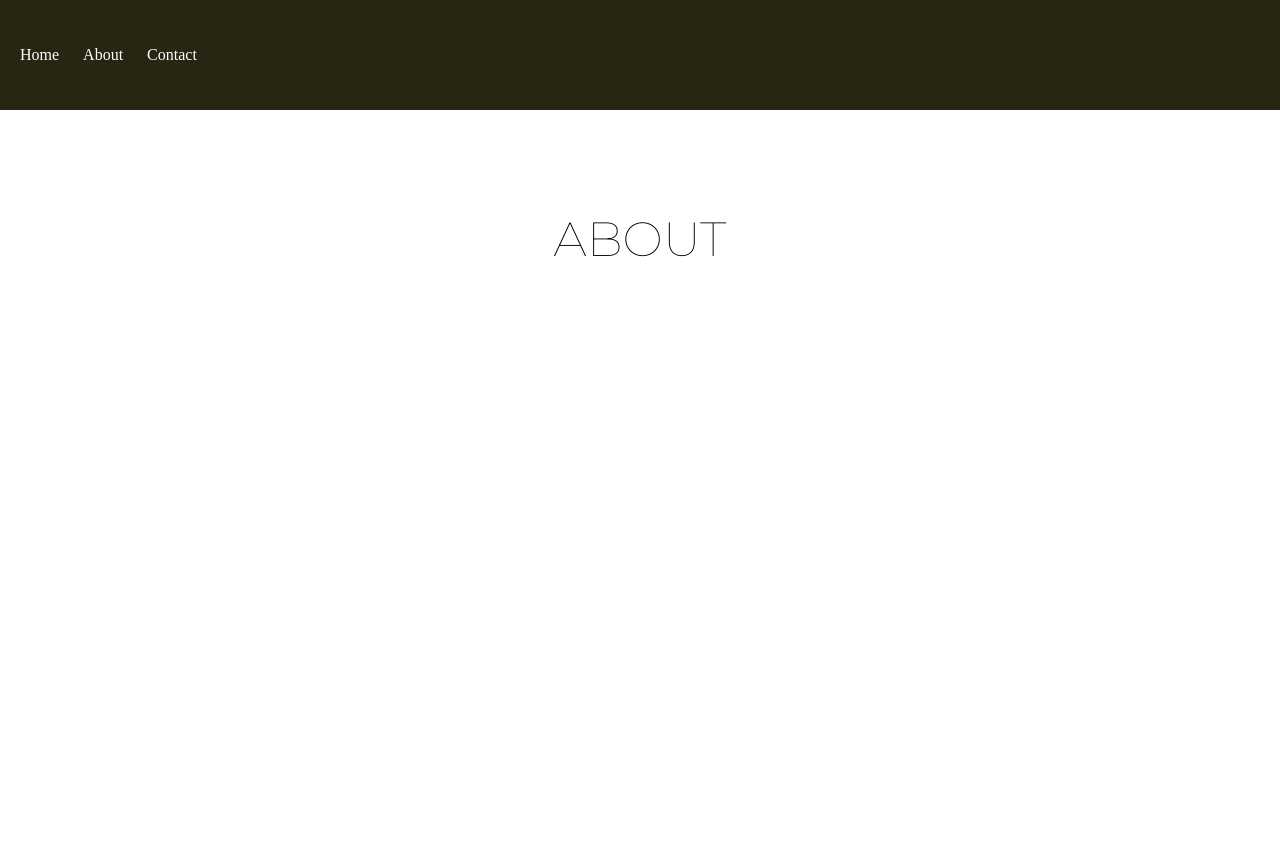
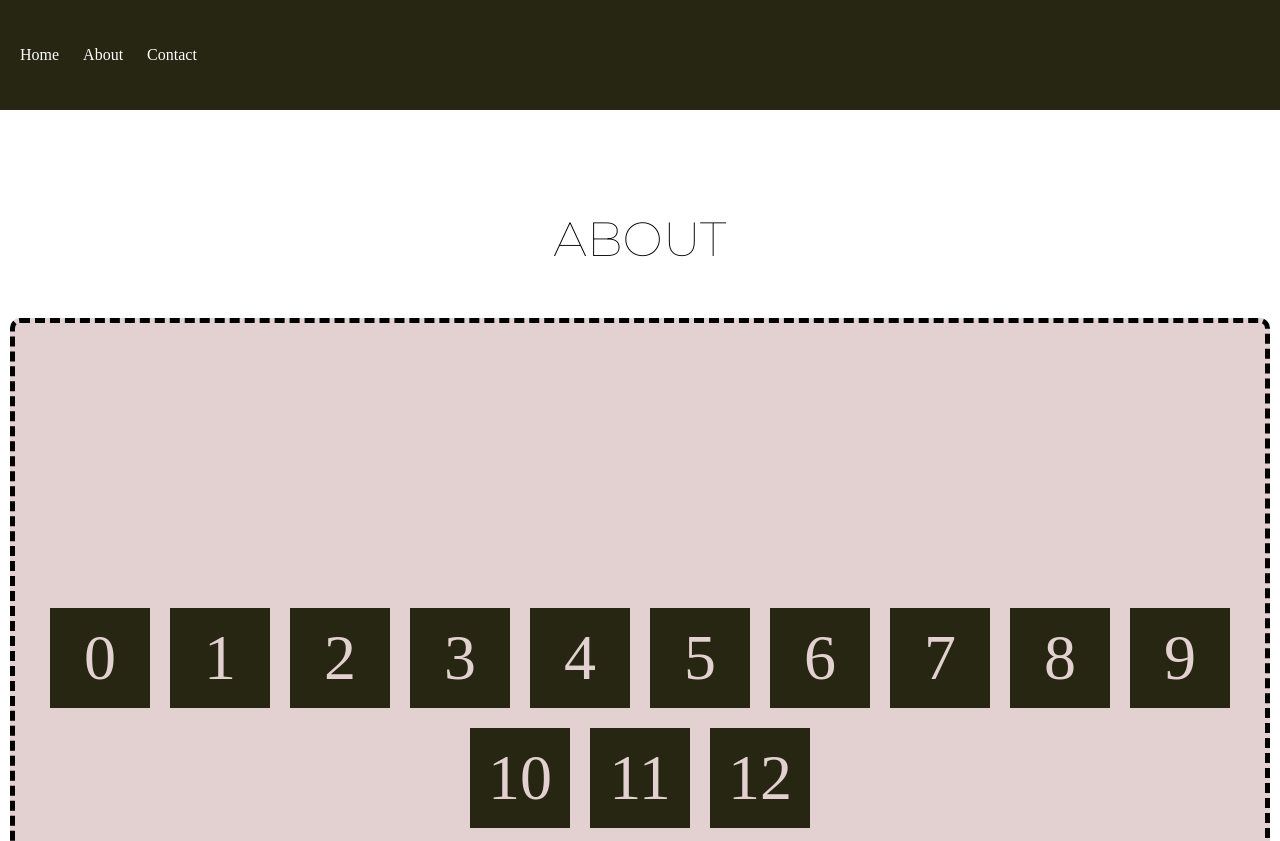
Before and after one commit to biigii/project12april2023, a plain HTML site: page about.html in a window 1280 px wide. Shown: the top 841 px of the page. Before the commit the page ends 800 px from the top, so only its background shows below. Drawn offline with nearby package versions, Linux system fonts and the light colour scheme.

Commit message:
css flexbox intro

```diff
--- a/about.html
+++ b/about.html
@@ -19,7 +19,23 @@
       </nav>
     </header>
     <h1>about</h1>
-    <main class="container"></main>
+    <main class="container">
+      <section class="flexbox">
+        <div class="box">0</div>
+        <div class="box">1</div>
+        <div class="box">2</div>
+        <div class="box">3</div>
+        <div class="box">4</div>
+        <div class="box">5</div>
+        <div class="box">6</div>
+        <div class="box">7</div>
+        <div class="box">8</div>
+        <div class="box">9</div>
+        <div class="box">10</div>
+        <div class="box">11</div>
+        <div class="box">12</div>
+      </section>
+    </main>
     <footer></footer>
   </body>
 </html>
--- a/assets/scss/_components.scss
+++ b/assets/scss/_components.scss
@@ -91,3 +91,45 @@
     color: #000 !important;
   }
 }
+
+section.flexbox {
+  height: 800px;
+  background-color: v.$white;
+  border: {
+    style: dashed;
+    width: 5px;
+    color: #000;
+    radius: 10px;
+  }
+  .box {
+    background-color: v.$tertiary;
+    width: 100px;
+    height: 100px;
+    color: v.$white;
+    line-height: 100px;
+    text-align: center;
+    font: {
+      size: 4em;
+    }
+  }
+}
+
+section.flexbox {
+  // grid
+  display: flex;
+  // flex-direction: column;
+  gap: 20px;
+  // justify-content = start end center
+  // align-items = start end and center
+  // justify-content: center;
+  // align-items: center;
+  // justify-content: space-between;
+  // justify-content: space-around;
+  // justify-content: space-evenly;
+  // align-items: center;
+  // flex-wrap: nowrap;
+  flex-wrap: wrap;
+  justify-content: center;
+  // align-items: center;
+  align-content: center;
+}
--- a/assets/scss/_layout.scss
+++ b/assets/scss/_layout.scss
@@ -1,5 +1,5 @@
 .container {
-  max-width: 1000px;
+  max-width: 1700px;
   margin: 0 auto;
   padding: 0 10px;
 }
--- a/assets/scss/_variables.scss
+++ b/assets/scss/_variables.scss
@@ -3,3 +3,5 @@ $secondary: #c91675;
 $tertiary: #262613;
 
 $font: "Montserrat", sans-serif;
+
+$white: #e3d0d0;
```
Also changed, not shown: assets/css/main.css, assets/css/main.min.css, 2 other files.
